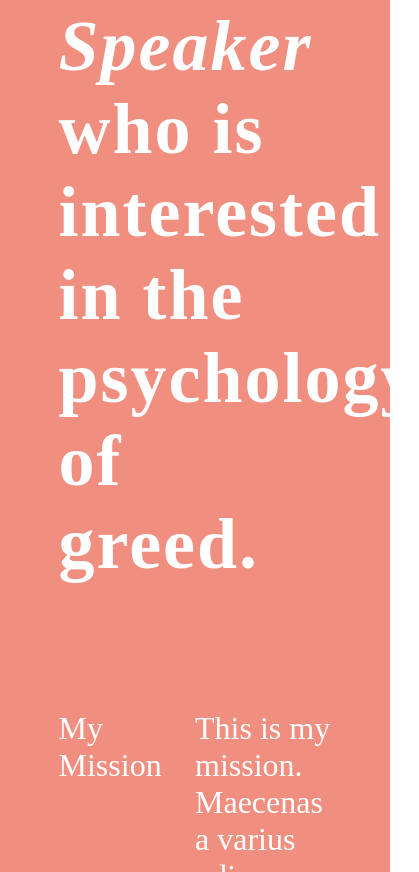
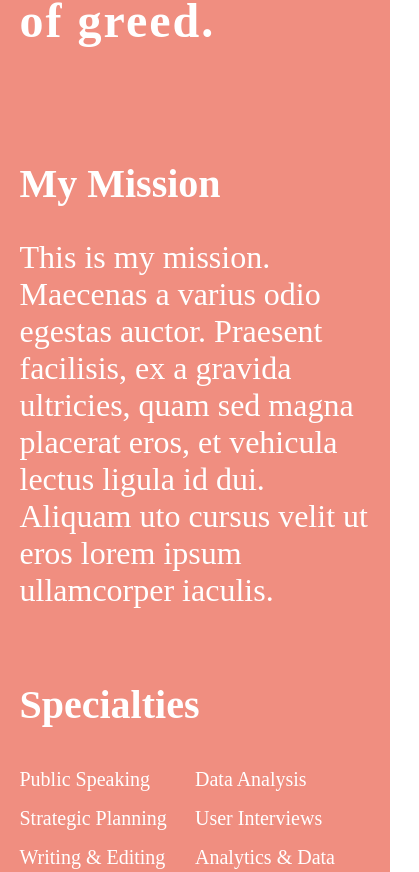
Before and after one commit to Umka-dev/The-HTML-CSS-Bootcamp-2024-Edition, a plain HTML site: page 129-136-hazel-cv-project/index.html in a window 390 px wide. Shown: the part 452-1324 px from the top of the page, 419 px wide, since content can reach past the window. Drawn offline with Linux system fonts and the light colour scheme; a web font is replaced by a local one.

Commit message:
add responsiveness

```diff
--- a/129-136-hazel-cv-project/index.html
+++ b/129-136-hazel-cv-project/index.html
@@ -28,7 +28,7 @@
           psychology of greed.
         </h1>
         <div class="two-column-section">
-          <p>My Mission</p>
+          <p class="section-heading">My Mission</p>
           <p>
             This is my mission. Maecenas a varius odio egestas auctor. Praesent
             facilisis, ex a gravida ultricies, quam sed magna placerat eros, et
@@ -37,7 +37,7 @@
           </p>
 
           <div class="two-column-section">
-            <p>Specialties</p>
+            <p class="section-heading">Specialties</p>
             <ul class="skills">
                 <li>Public Speaking</li>
                 <li>Data Analysis</li>
@@ -54,7 +54,7 @@
     <section class="blog">
         <div class="blog-content">
             <div class="two-column-section">
-                <p>Tech Blog</p>
+                <p class="section-heading">Tech Blog</p>
                 <div class="blog-posts">
                     <p class="blog-title">
                         This Is Your Brain On Helium
@@ -96,7 +96,7 @@
     <section class="events">
         <div class="event-content">
             <div class="two-column-section">
-                <p>Speaking Events</p>
+                <p class="section-heading">Speaking Events</p>
                 <div class="events-card">
                     <p class="event-title">NY Economics Forum</p>
                     <p class="event-location">New York, NY</p>
--- a/129-136-hazel-cv-project/styles.css
+++ b/129-136-hazel-cv-project/styles.css
@@ -165,3 +165,50 @@ footer img {
     height: 2rem;
     margin: 0 8px;
 }
+
+@media only screen and (max-width: 1000px) {
+
+    .hero-content,
+    .blog-content,
+    .event-content {
+        padding: 0 5%;
+    }
+}
+
+@media only screen and (max-width: 750px) {
+    .tagline {
+        font-size: 3.5rem;
+    }
+
+    .two-column-section>p {
+        width: 100%;
+    }
+
+    .two-column-section .skills {
+        width: 100%;
+    }
+
+    .two-column-section .blog-posts {
+        width: 100%;
+    }
+
+    .section-heading {
+        font-weight: bold;
+        font-size: 2.5rem;
+        margin-bottom: 0;
+    }
+}
+
+@media only screen and (max-width: 500px) {
+    .tagline {
+        font-size: 3rem;
+    }
+
+    .links {
+        display: none;
+    }
+
+    footer {
+        padding: 40px;
+    }
+}
```
